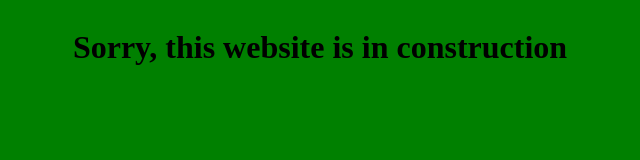
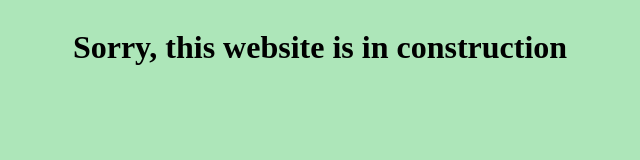
Before and after one commit to guanill/enviromentaljustice, a plain HTML site: page index.html in a window 1280 px wide. Shown: the whole page, without its empty margins (320-960 px from the left). Drawn offline with Linux system fonts and the light colour scheme.

Commit message:
Update index.css

```diff
--- a/index.css
+++ b/index.css
@@ -1,9 +1,9 @@
 body {
-  background-color: green;
+  background-color: #ADE6B9;
   display: flex;
   justify-content: center;
 }
 
 h1 {
-  align-items: center;
+  font-family: 'Merriweather Sans';
 }
```
